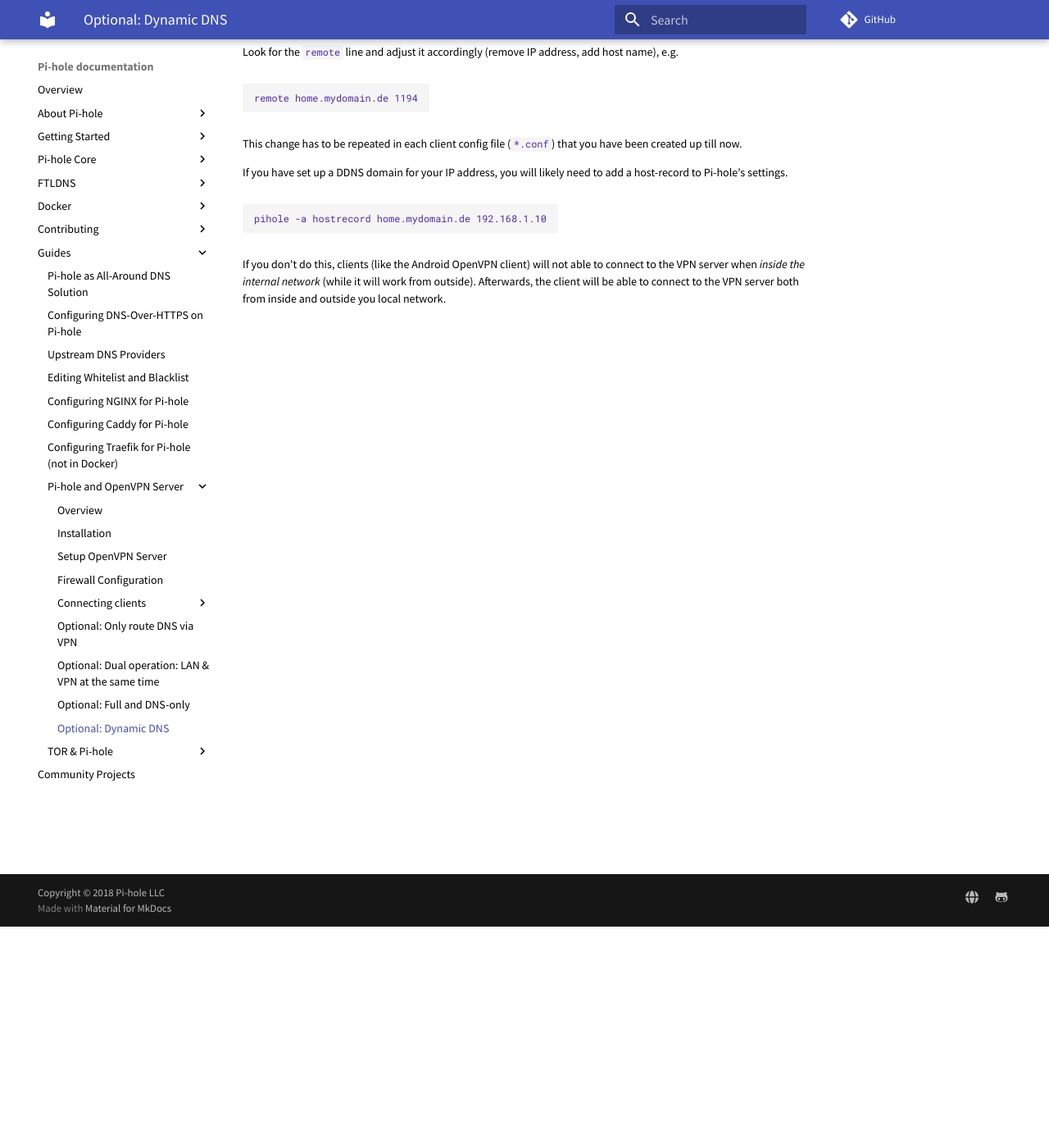
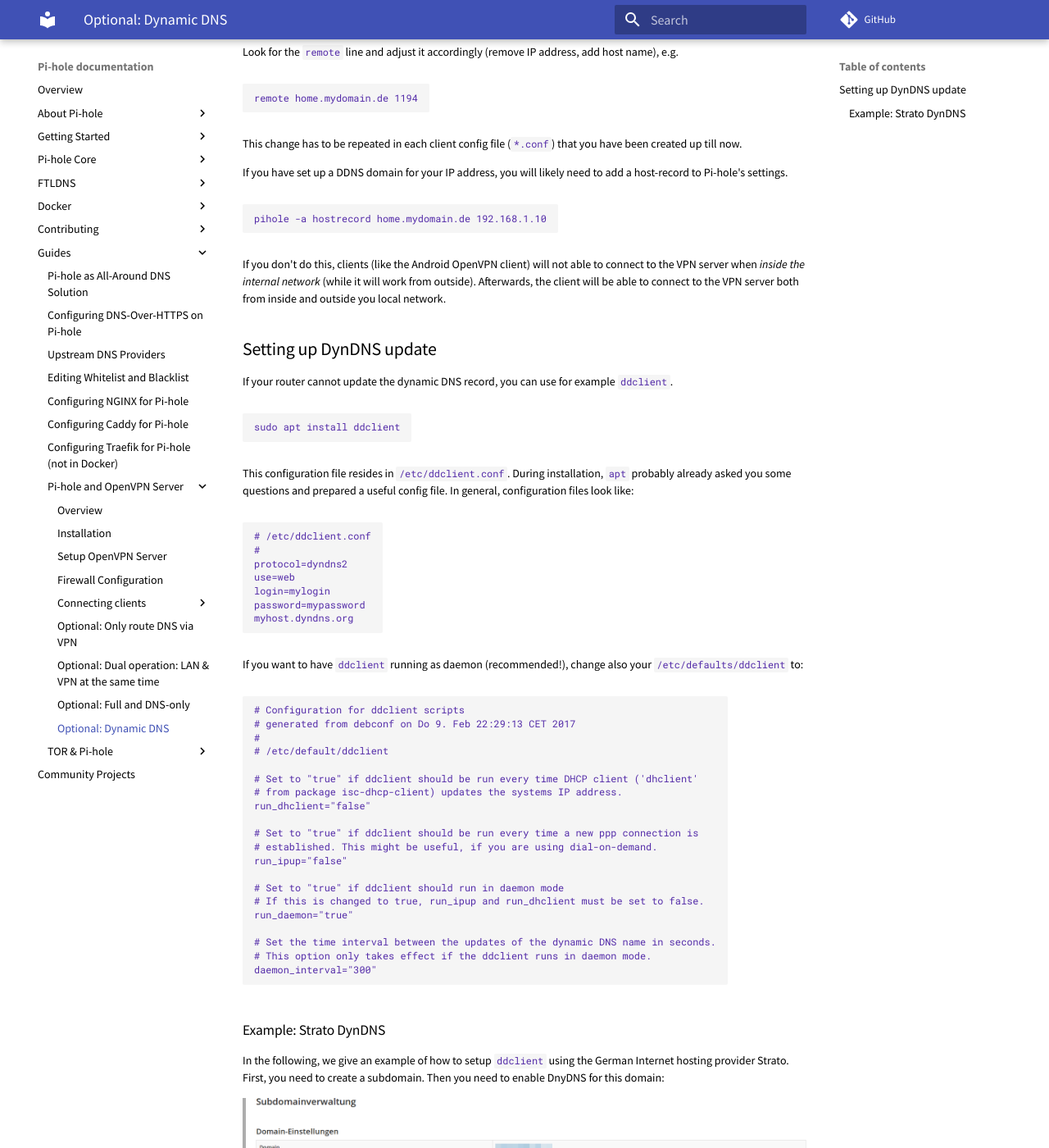
Before and after one commit to pi-hole/docs, an MkDocs documentation site: the page built from docs/guides/vpn/dynDNS.md, in a window 1280 px wide and 1400 px high, scrolled down 270 px. Shown: the whole window at 82% size. Built offline with MkDocs 1.6.1 and Material for MkDocs 9.7.7, drawn with Linux system fonts in a browser that asks for light colours; comment, search, counter and statistics services are not loaded; some of the changed text lies outside the part shown.

Commit message:
Extended dynamic DNS section in OpenVPN guide
Signed-off-by: DL6ER <dl6er@dl6er.de>

````diff
--- a/docs/guides/vpn/dynDNS.md
+++ b/docs/guides/vpn/dynDNS.md
@@ -19,3 +19,66 @@
 ```
 
 If you don't do this, clients (like the Android OpenVPN client) will not able to connect to the VPN server when *inside the internal network* (while it will work from outside).  Afterwards, the client will be able to connect to the VPN server both from inside and outside you local network.
+
+## Setting up DynDNS update
+
+If your router cannot update the dynamic DNS record, you can use for example `ddclient`.
+```
+sudo apt install ddclient
+```
+
+This configuration file resides in `/etc/ddclient.conf`. During installation, `apt` probably already asked you some questions and prepared a useful config file. In general, configuration files look like:
+```
+# /etc/ddclient.conf
+#
+protocol=dyndns2
+use=web
+login=mylogin
+password=mypassword
+myhost.dyndns.org
+```
+
+If you want to have `ddclient` running as daemon (recommended!), change also your `/etc/defaults/ddclient` to:
+```
+# Configuration for ddclient scripts
+# generated from debconf on Do 9. Feb 22:29:13 CET 2017
+#
+# /etc/default/ddclient
+
+# Set to "true" if ddclient should be run every time DHCP client ('dhclient'
+# from package isc-dhcp-client) updates the systems IP address.
+run_dhclient="false"
+
+# Set to "true" if ddclient should be run every time a new ppp connection is
+# established. This might be useful, if you are using dial-on-demand.
+run_ipup="false"
+
+# Set to "true" if ddclient should run in daemon mode
+# If this is changed to true, run_ipup and run_dhclient must be set to false.
+run_daemon="true"
+
+# Set the time interval between the updates of the dynamic DNS name in seconds.
+# This option only takes effect if the ddclient runs in daemon mode.
+daemon_interval="300"
+```
+
+### Example: Strato DynDNS
+In the following, we give an example of how to setup `ddclient` using the German Internet hosting provider Strato. First, you need to create a subdomain. Then you need to enable DnyDNS for this domain:
+> ![](Strato-DynDNS-Domain.png)
+> <hr>
+> ![](Strato-DynDNS-Enable.png)
+> <hr>
+> ![](Strato-DynDNS-Password.png)
+
+Afterwards, modify your `ddclient` config file to look like:
+```
+protocol=dyndns2
+use=if, if=eth0
+use=web, web=checkip.dyndns.org
+server=dyndns.strato.com/nic/update
+login=strato-login-name
+password='password1234'
+
+meine.domain.de
+```
+where you replace `strato-login-name` by your Strato login name (most likely your domain name, like `maxmustermann.de`), `password1234` by the password you configured above (see third screenshot), and `meine.domain.de` by the subdomain you created and enabled dynamic DNS for.
````
Also changed, not shown: docs/guides/vpn/Strato-DynDNS-Domain.png (added), docs/guides/vpn/Strato-DynDNS-Enable.png (added), docs/guides/vpn/Strato-DynDNS-Password.png (added).
